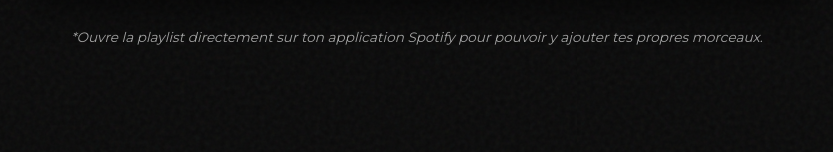
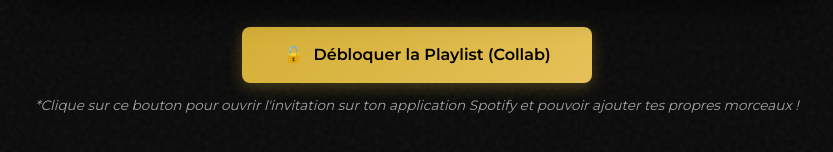
Before and after one commit to BlancoDev03/mericbirthday, a plain HTML site: page musique.html in a window 1280 px wide. Shown: the part 488-640 px from the top of the page, without its empty margins (223-1056 px from the left). Drawn offline with Linux system fonts and the light colour scheme.

Commit message:
fix playlist

```diff
--- a/musique.html
+++ b/musique.html
@@ -44,9 +44,17 @@
 
         </div>
 
-        <p style="text-align: center; color: var(--text-muted); font-size: 0.85rem; font-style: italic; margin-top: 15px;">
-            *Ouvre la playlist directement sur ton application Spotify pour pouvoir y ajouter tes propres morceaux.
-        </p>
+        <div style="text-align: center; margin-top: 25px;">
+
+            <a href="https://open.spotify.com/playlist/1vE1lQG9iSV7ZB3grrsRGG?si=6f07e7dfee3146f3&pt=1998142d77eada9348aab76bd3a40c8e" target="_blank" class="action-btn gold-btn" style="max-width: 350px; margin: 0 auto;">
+                <span class="icon">🔓</span> Débloquer la Playlist (Collab)
+            </a>
+
+            <p style="color: var(--text-muted); font-size: 0.85rem; font-style: italic; margin-top: 12px;">
+                *Clique sur ce bouton pour ouvrir l'invitation sur ton application Spotify et pouvoir ajouter tes propres morceaux !
+            </p>
+
+        </div>
 
     </div>
 
```
